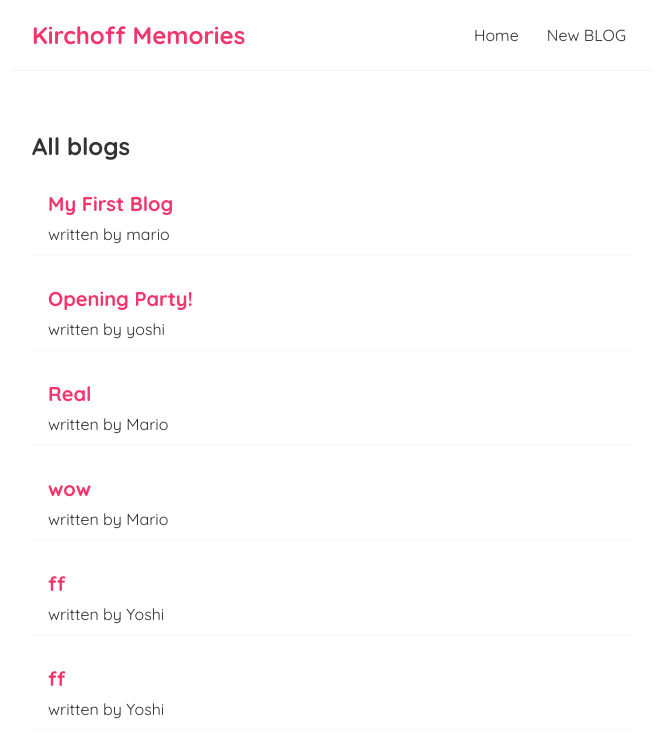
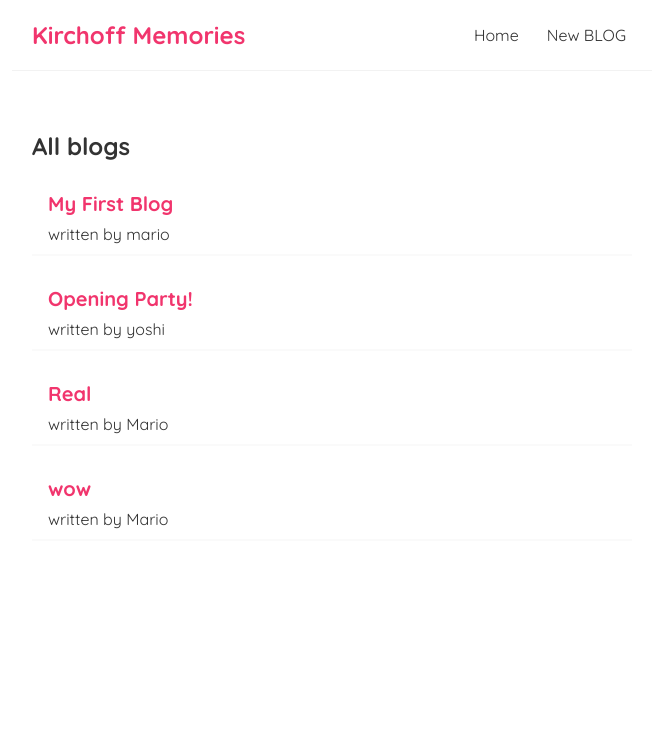
Before and after one commit to roycas99/React-Tutorial, a React (Create React App) app: page / in a window 1280 px wide. Shown: the top 756 px of the page, without its empty margins (308-965 px from the left). Built offline with nearby package versions, Linux system fonts and the light colour scheme; data requests are answered from the project's data file.

Commit message:
Delete blog

```diff
--- a/data/db.json
+++ b/data/db.json
@@ -23,18 +23,6 @@
       "body": "ddff",
       "author": "Mario",
       "id": 4
-    },
-    {
-      "title": "ff",
-      "body": "ff",
-      "author": "Yoshi",
-      "id": 5
-    },
-    {
-      "title": "ff",
-      "body": "ff",
-      "author": "Yoshi",
-      "id": 6
     }
   ]
 }
--- a/src/BlogDetails.js
+++ b/src/BlogDetails.js
@@ -1,9 +1,10 @@
-import { useParams } from "react-router-dom";
+import { useParams,useNavigate } from "react-router-dom";
 import useFetch from "./useFetch";
 
 const BlogDetails = () => {
   //#25
   const { id } = useParams();
+  const history = useNavigate();
 
   //#26
   const {
@@ -11,6 +12,15 @@ const BlogDetails = () => {
     error,
     isPending,
   } = useFetch("http://localhost:8000/blogs/" + id);
+
+  // 31
+  const handleClick = () => {
+    fetch("http://localhost:8000/blogs/" + blog.id, {
+      method: 'DELETE'
+    }).then(() => {
+      history("/")
+    })
+  }
 
   return (
     <div className="blog-details">
@@ -21,6 +31,7 @@ const BlogDetails = () => {
           <h2>{blog.title}</h2>
           <p>Written by {blog.author}</p>
           <div>{blog.body}</div>
+          <button onClick={handleClick}>Delete </button>
         </article>
       )}
     </div>
```
Also changed, not shown: src/document.txt.
